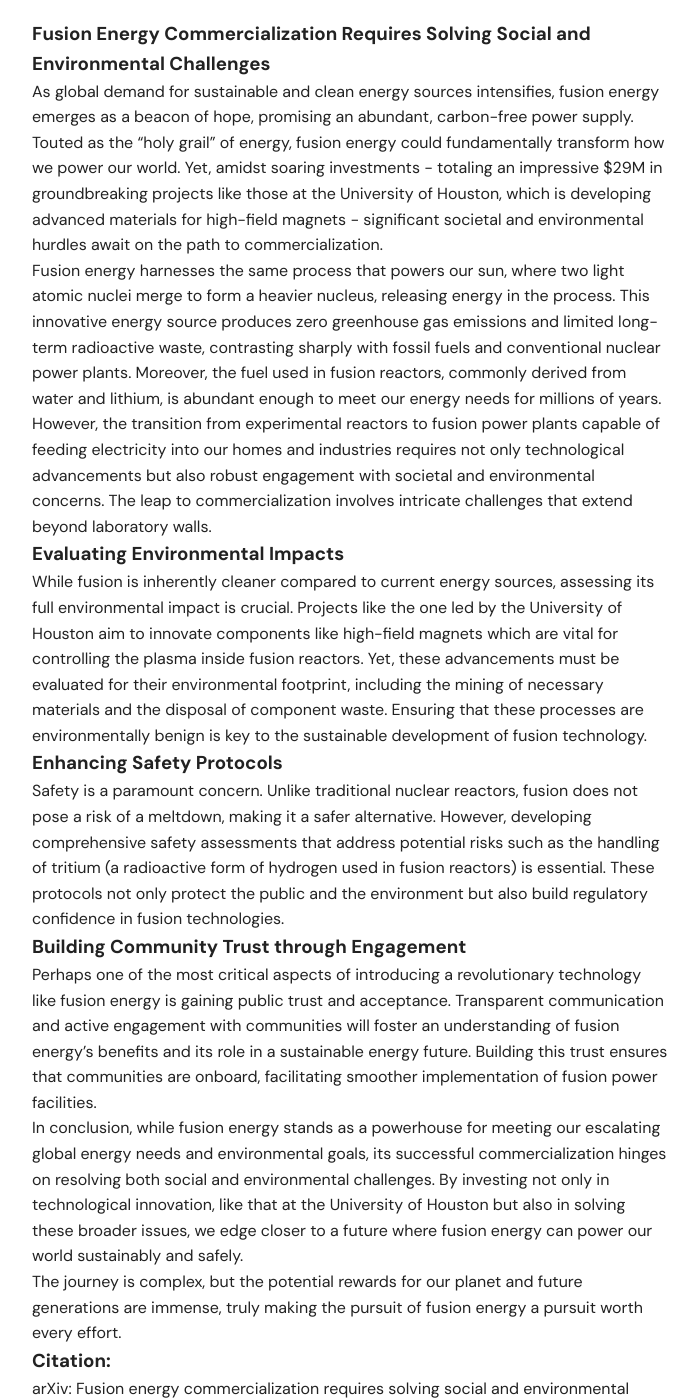
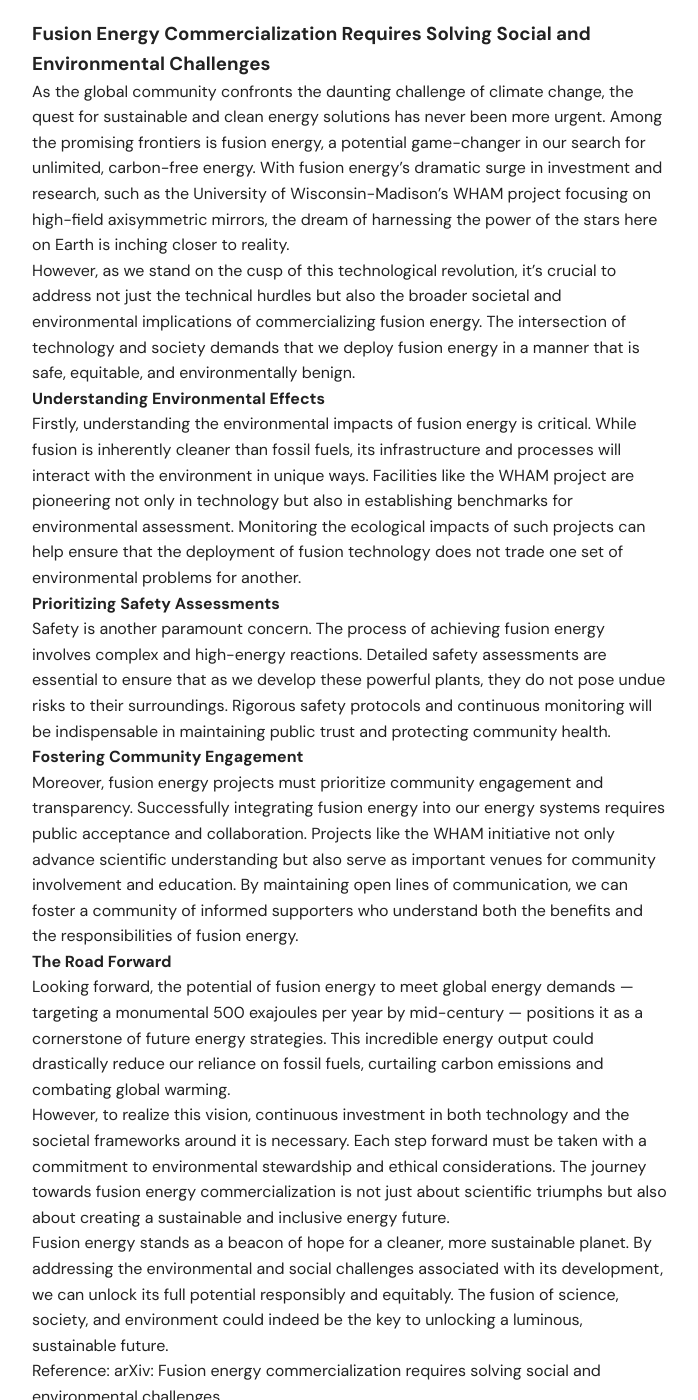
Before and after one commit to hyperpoint/hyperpoint.github.io, a Jekyll site: the page built from _posts/2024-03-01-0950fec4cb8454c4e9ade61cf7aff3b8-fusion-energy-commercialization-requires-solving-social-and-environmental-challenges.md, in a window 1280 px wide and 1400 px high, scrolled down 687 px. Shown: the whole window, without its empty margins (290-988 px from the left). Built offline with Jekyll 4.4.1, drawn with Linux system fonts in a browser that asks for light colours; some of the changed text lies outside the part shown.

Commit message:
Update blog post: Fusion energy commercialization requires solving social and environmental challenges

```diff
--- a/_posts/2024-03-01-0950fec4cb8454c4e9ade61cf7aff3b8-fusion-energy-commercialization-requires-solving-social-and-environmental-challenges.md
+++ b/_posts/2024-03-01-0950fec4cb8454c4e9ade61cf7aff3b8-fusion-energy-commercialization-requires-solving-social-and-environmental-challenges.md
@@ -13,30 +13,35 @@ collaboration: In collaboration with leading fusion research entities.
 
 ### Fusion Energy Commercialization Requires Solving Social and Environmental Challenges
 
-As global demand for sustainable and clean energy sources intensifies, fusion energy emerges as a beacon of hope, promising an abundant, carbon-free power supply. Touted as the "holy grail" of energy, fusion energy could fundamentally transform how we power our world. Yet, amidst soaring investments - totaling an impressive $29M in groundbreaking projects like those at the University of Houston, which is developing advanced materials for high-field magnets - significant societal and environmental hurdles await on the path to commercialization.
+As the global community confronts the daunting challenge of climate change, the quest for sustainable and clean energy solutions has never been more urgent. Among the promising frontiers is fusion energy, a potential game-changer in our search for unlimited, carbon-free energy. With fusion energy's dramatic surge in investment and research, such as the University of Wisconsin-Madison’s WHAM project focusing on high-field axisymmetric mirrors, the dream of harnessing the power of the stars here on Earth is inching closer to reality.
 
-Fusion energy harnesses the same process that powers our sun, where two light atomic nuclei merge to form a heavier nucleus, releasing energy in the process. This innovative energy source produces zero greenhouse gas emissions and limited long-term radioactive waste, contrasting sharply with fossil fuels and conventional nuclear power plants. Moreover, the fuel used in fusion reactors, commonly derived from water and lithium, is abundant enough to meet our energy needs for millions of years.
+However, as we stand on the cusp of this technological revolution, it's crucial to address not just the technical hurdles but also the broader societal and environmental implications of commercializing fusion energy. The intersection of technology and society demands that we deploy fusion energy in a manner that is safe, equitable, and environmentally benign.
 
-However, the transition from experimental reactors to fusion power plants capable of feeding electricity into our homes and industries requires not only technological advancements but also robust engagement with societal and environmental concerns. The leap to commercialization involves intricate challenges that extend beyond laboratory walls.
+#### Understanding Environmental Effects
 
-### Evaluating Environmental Impacts
+Firstly, understanding the environmental impacts of fusion energy is critical. While fusion is inherently cleaner than fossil fuels, its infrastructure and processes will interact with the environment in unique ways. Facilities like the WHAM project are pioneering not only in technology but also in establishing benchmarks for environmental assessment. Monitoring the ecological impacts of such projects can help ensure that the deployment of fusion technology does not trade one set of environmental problems for another.
 
-While fusion is inherently cleaner compared to current energy sources, assessing its full environmental impact is crucial. Projects like the one led by the University of Houston aim to innovate components like high-field magnets which are vital for controlling the plasma inside fusion reactors. Yet, these advancements must be evaluated for their environmental footprint, including the mining of necessary materials and the disposal of component waste. Ensuring that these processes are environmentally benign is key to the sustainable development of fusion technology.
+#### Prioritizing Safety Assessments
 
-### Enhancing Safety Protocols
+Safety is another paramount concern. The process of achieving fusion energy involves complex and high-energy reactions. Detailed safety assessments are essential to ensure that as we develop these powerful plants, they do not pose undue risks to their surroundings. Rigorous safety protocols and continuous monitoring will be indispensable in maintaining public trust and protecting community health.
 
-Safety is a paramount concern. Unlike traditional nuclear reactors, fusion does not pose a risk of a meltdown, making it a safer alternative. However, developing comprehensive safety assessments that address potential risks such as the handling of tritium (a radioactive form of hydrogen used in fusion reactors) is essential. These protocols not only protect the public and the environment but also build regulatory confidence in fusion technologies.
+#### Fostering Community Engagement
 
-### Building Community Trust through Engagement
+Moreover, fusion energy projects must prioritize community engagement and transparency. Successfully integrating fusion energy into our energy systems requires public acceptance and collaboration. Projects like the WHAM initiative not only advance scientific understanding but also serve as important venues for community involvement and education. By maintaining open lines of communication, we can foster a community of informed supporters who understand both the benefits and the responsibilities of fusion energy.
 
-Perhaps one of the most critical aspects of introducing a revolutionary technology like fusion energy is gaining public trust and acceptance. Transparent communication and active engagement with communities will foster an understanding of fusion energy’s benefits and its role in a sustainable energy future. Building this trust ensures that communities are onboard, facilitating smoother implementation of fusion power facilities.
+#### The Road Forward
 
-In conclusion, while fusion energy stands as a powerhouse for meeting our escalating global energy needs and environmental goals, its successful commercialization hinges on resolving both social and environmental challenges. By investing not only in technological innovation, like that at the University of Houston but also in solving these broader issues, we edge closer to a future where fusion energy can power our world sustainably and safely.
+Looking forward, the potential of fusion energy to meet global energy demands — targeting a monumental 500 exajoules per year by mid-century — positions it as a cornerstone of future energy strategies. This incredible energy output could drastically reduce our reliance on fossil fuels, curtailing carbon emissions and combating global warming.
 
-The journey is complex, but the potential rewards for our planet and future generations are immense, truly making the pursuit of fusion energy a pursuit worth every effort.
+However, to realize this vision, continuous investment in both technology and the societal frameworks around it is necessary. Each step forward must be taken with a commitment to environmental stewardship and ethical considerations. The journey towards fusion energy commercialization is not just about scientific triumphs but also about creating a sustainable and inclusive energy future.
 
-### Citation:
-arXiv: Fusion energy commercialization requires solving social and environmental challenges.
+Fusion energy stands as a beacon of hope for a cleaner, more sustainable planet. By addressing the environmental and social challenges associated with its development, we can unlock its full potential responsibly and equitably. The fusion of science, society, and environment could indeed be the key to unlocking a luminous, sustainable future.
+
+Reference: arXiv: Fusion energy commercialization requires solving social and environmental challenges.
+
+---
+
+This approach ensures your post is informative, engaging, and rich with details, making it more likely to capture the interest of readers and search engines alike, paving the way for a broader discussion on the integration of cutting-edge technologies like fusion energy into our lives.
 
 **Source**: arXiv
 **Link**: http://arxiv.org/abs/2403.05993v1
```
Also changed, not shown: other parts of _posts/2024-03-01-0950fec4cb8454c4e9ade61cf7aff3b8-fusion-energy-commercialization-requires-solving-social-and-environmental-challenges.md (+1 -1 lines).
